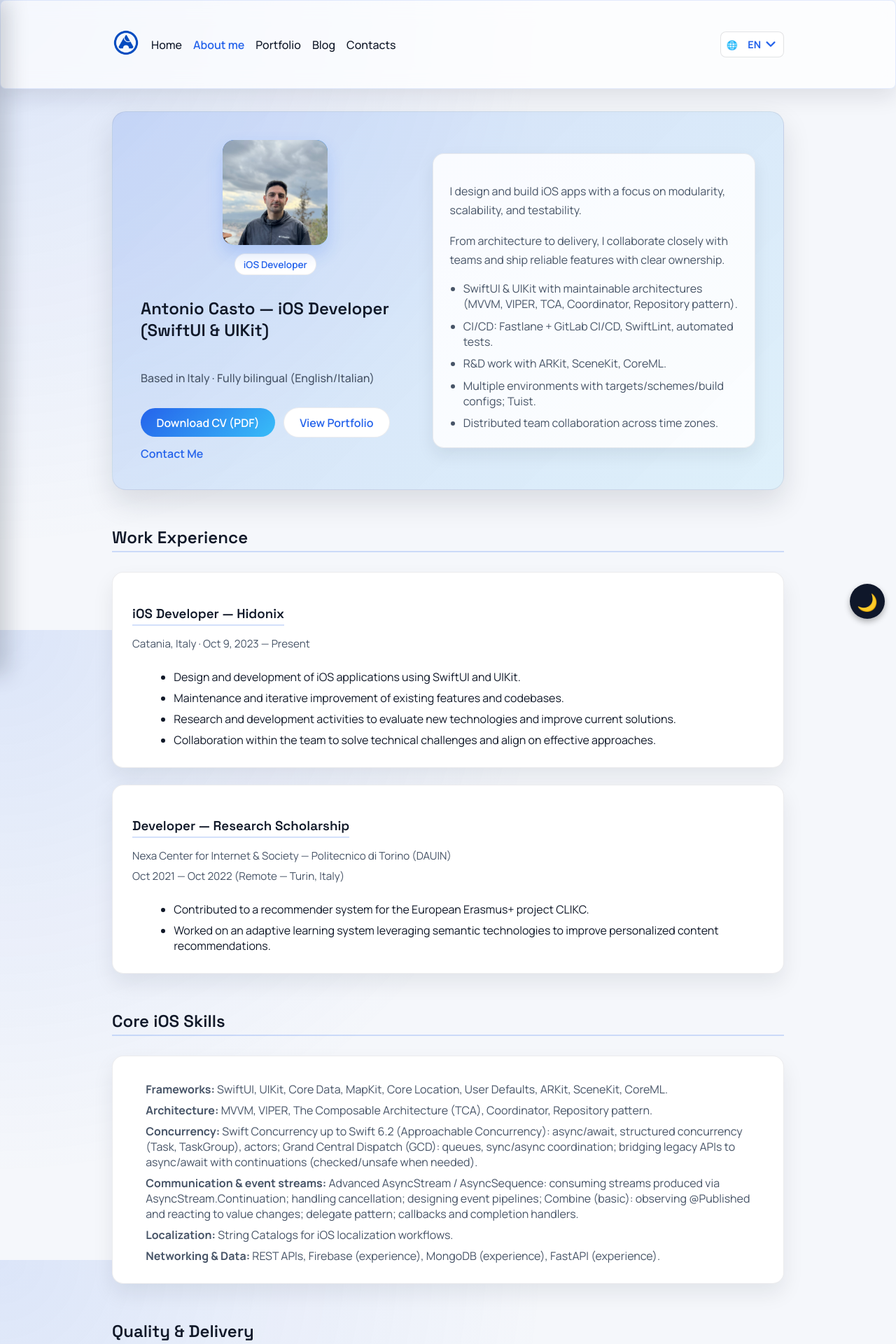
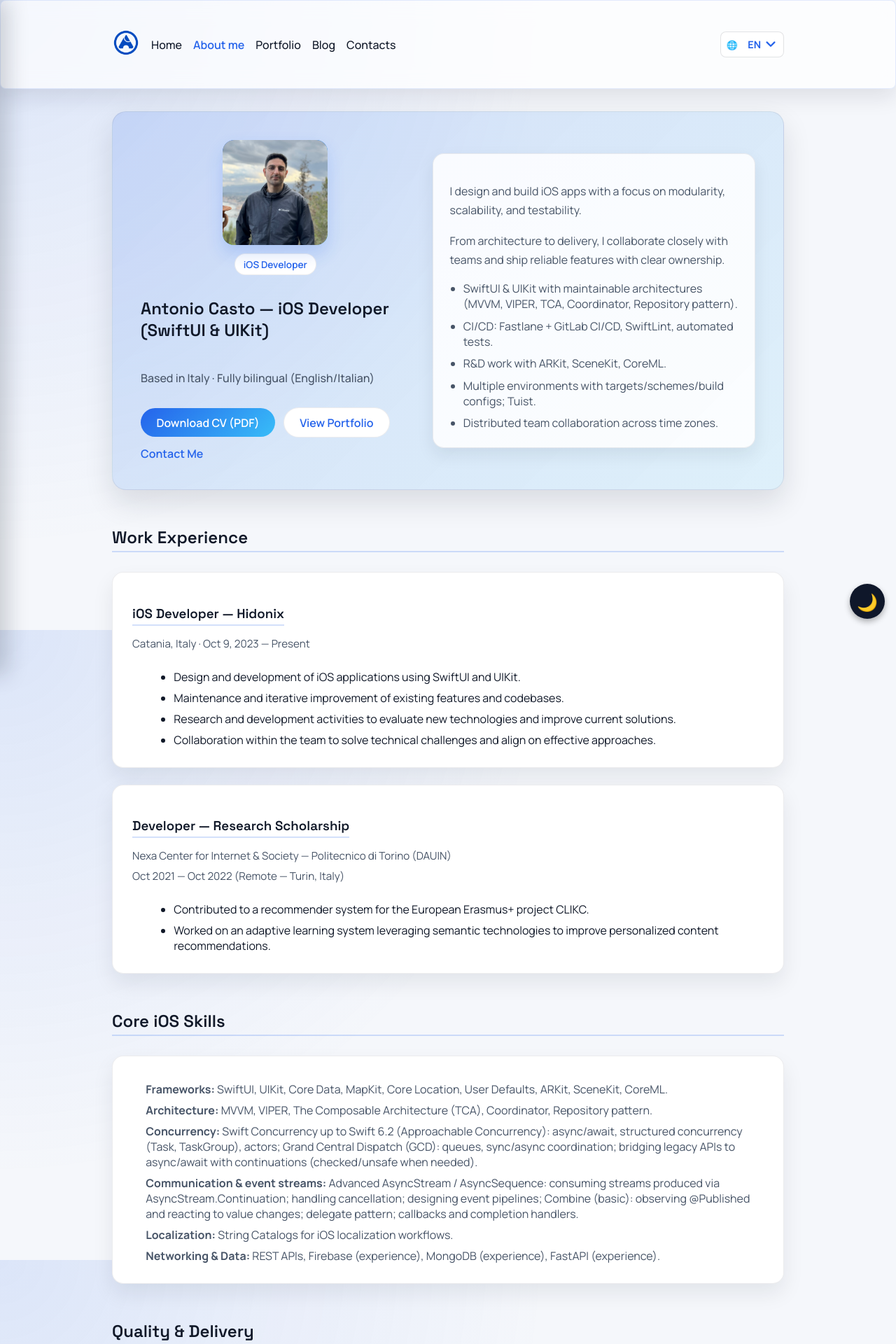
Before and after one commit to antoniocasto/acasto.dev, a Jekyll site: the page built from en/about.markdown, in a window 1280 px wide. Shown: the top 1920 px of the page at 70% size. Built offline with Jekyll 4.4.1, drawn with Linux system fonts in a browser that asks for light colours.

Commit message:
Fix image

```diff
--- a/_sass/_about.scss
+++ b/_sass/_about.scss
@@ -66,6 +66,7 @@
   block-size: 100%;
   border-radius: inherit;
   object-fit: cover;
+  object-position: center 85%;
   display: block;
   position: relative;
   z-index: 1;
```
Also changed, not shown: assets/images/profile.jpeg.
